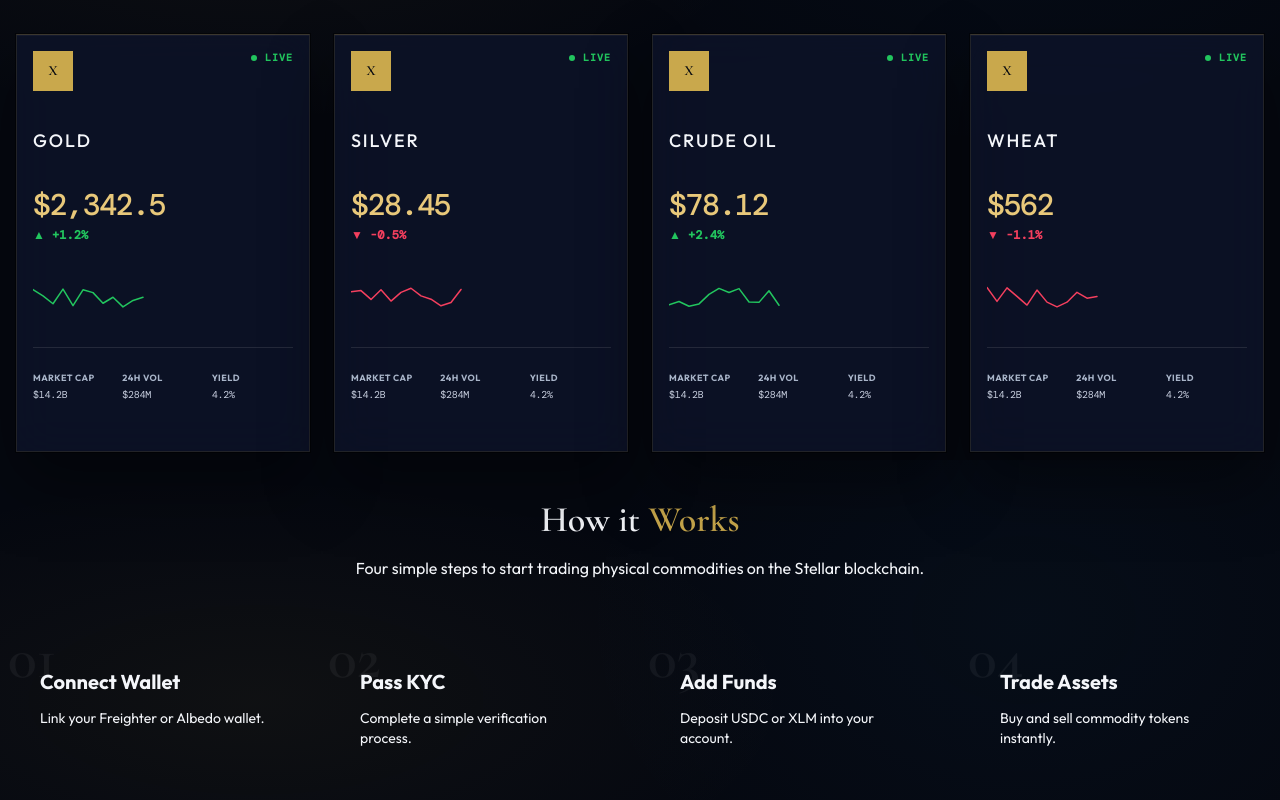
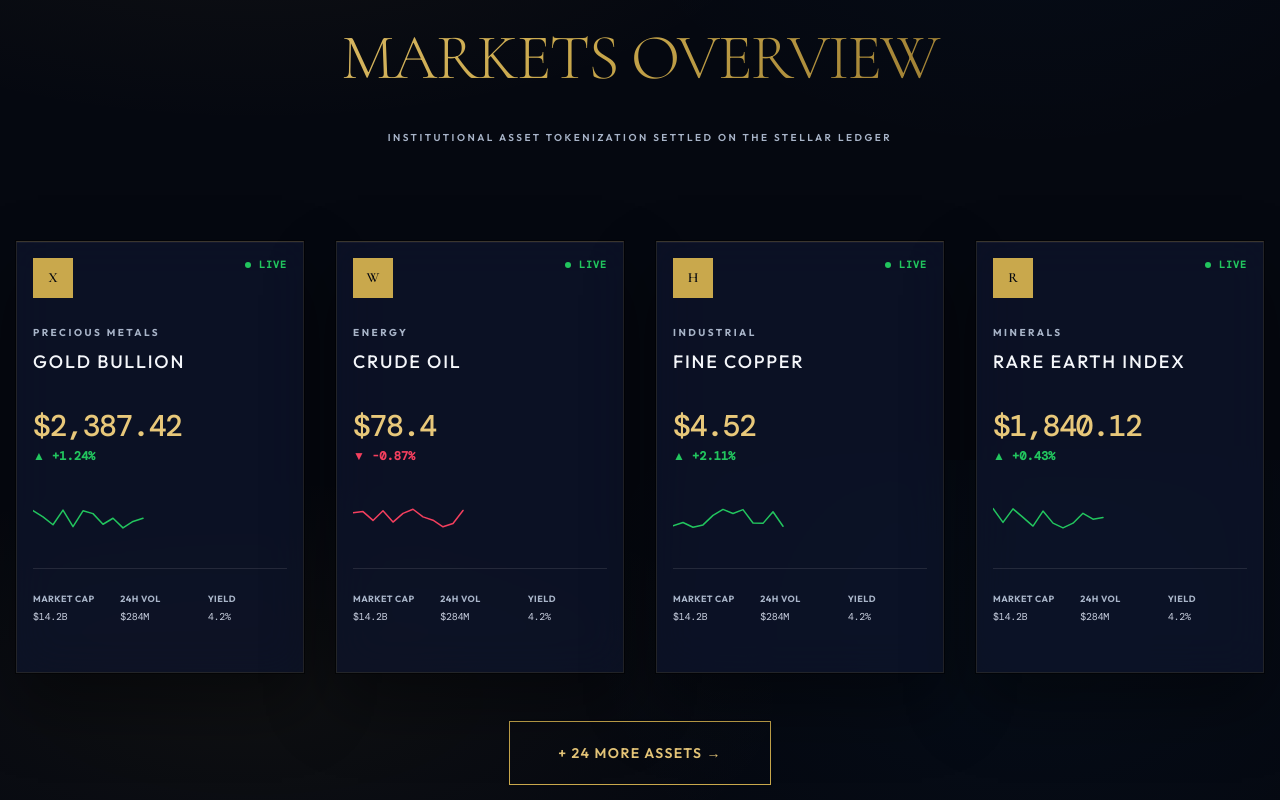
Before and after one commit to stellar-rwa/stellar-rwa-commodities, a Next.js app in the folder frontend/: page / in a window 1280 px wide. Shown: the part 1140-1940 px from the top of the page. Built offline with nearby package versions, Linux system fonts and the light colour scheme.

Commit message:
feat: implement expandable asset grid with institutional overview

```diff
--- a/frontend/src/components/sections/CommoditiesSection.tsx
+++ b/frontend/src/components/sections/CommoditiesSection.tsx
@@ -1,67 +1,88 @@
 "use client";
 
-import { motion } from "framer-motion";
+import { motion, AnimatePresence } from "framer-motion";
 import { CommodityCard } from "@/components/commodity/CommodityCard";
+import { Button } from "@/components/ui/button";
+import { useState } from "react";
+import Link from "next/link";
 
-const commodities = [
-  {
-    code: "XGLD",
-    name: "Gold",
-    price: 2342.50,
-    change: 1.2,
-    description: "Physical gold bullion, vaulted and audited.",
-    color: "#c9a84c",
-  },
-  {
-    code: "XSLV",
-    name: "Silver",
-    price: 28.45,
-    change: -0.5,
-    description: "Fine silver reserves, tokenized for trade.",
-    color: "#94a3b8",
-  },
-  {
-    code: "XOIL",
-    name: "Crude Oil",
-    price: 78.12,
-    change: 2.4,
-    description: "Brent Crude barrels, fractionalized.",
-    color: "#1e293b",
-  },
-  {
-    code: "XWHT",
-    name: "Wheat",
-    price: 562.00,
-    change: -1.1,
-    description: "Premium wheat bushels, globally tradable.",
-    color: "#f59e0b",
-  },
+const FEATURED = [
+  { code: "XAU", name: "Gold Bullion", price: 2387.42, change: 1.24, category: "Precious Metals" },
+  { code: "WTI", name: "Crude Oil", price: 78.40, change: -0.87, category: "Energy" },
+  { code: "HG", name: "Fine Copper", price: 4.52, change: 2.11, category: "Industrial" },
+  { code: "REI", name: "Rare Earth Index", price: 1840.12, change: 0.43, category: "Minerals" },
+];
+
+const MORE_ASSETS = [
+  { code: "XAG", name: "Silver Bullion", price: 28.42, change: 0.84, category: "Precious Metals" },
+  { code: "BRENT", name: "Brent Crude", price: 82.15, change: -1.24, category: "Energy" },
+  { code: "ALU", name: "Aluminium", price: 2542.00, change: 1.52, category: "Industrial" },
+  { code: "LITH", name: "Lithium Carbonate", price: 14200.0, change: -4.21, category: "Minerals" },
+  { code: "PLAT", name: "Platinum", price: 1042.0, change: 0.12, category: "Precious Metals" },
+  { code: "PALL", name: "Palladium", price: 984.5, change: -0.34, category: "Precious Metals" },
+  { code: "NAT", name: "Natural Gas", price: 2.14, change: 1.88, category: "Energy" },
+  { code: "WHT", name: "Soft Wheat", price: 624.0, change: 0.55, category: "Agriculture" },
 ];
 
 export function CommoditiesSection() {
+  const [showMore, setShowMore] = useState(false);
+
   return (
-    <section className="container mx-auto px-4">
-      <div className="flex flex-col md:row justify-between items-end mb-12 gap-4">
-        <div>
-          <h2 className="font-display text-4xl font-bold mb-4">Supported <span className="text-gold">Assets</span></h2>
-          <p className="text-muted-text max-w-xl">
-            Real-world assets tokenized as Stellar-native assets. Every token is backed 1:1 by physical reserves in regulated vaults.
+    <section className="py-32 relative z-10" id="markets">
+      <div className="container mx-auto px-4">
+        <div className="text-center mb-24">
+          <motion.h2
+            initial={{ opacity: 0, y: 20 }}
+            whileInView={{ opacity: 1, y: 0 }}
+            viewport={{ once: true }}
+            className="font-display text-[clamp(36px,5vw,72px)] font-light uppercase gold-gradient tracking-tight"
+          >
+            Markets Overview
+          </motion.h2>
+          <p className="font-sans text-platinum max-w-2xl mx-auto mt-6 font-semibold uppercase tracking-[0.25em] text-[10px]">
+            Institutional asset tokenization settled on the Stellar ledger
           </p>
         </div>
-      </div>
 
-      <div className="grid grid-cols-1 md:grid-cols-2 lg:grid-cols-4 gap-6">
-        {commodities.map((commodity, index) => (
-          <motion.div
-            key={commodity.code}
-            initial={{ opacity: 0, y: 20 }}
-            whileInView={{ opacity: 1, y: 0 }}
-            transition={{ duration: 0.5, delay: index * 0.1 }}
-            viewport={{ once: true }}
+        <div className="grid grid-cols-1 md:grid-cols-2 lg:grid-cols-4 gap-8 mb-12">
+          {FEATURED.map((asset) => (
+            <CommodityCard key={asset.code} {...asset} />
+          ))}
+        </div>
+
+        <AnimatePresence>
+          {showMore && (
+            <motion.div
+              initial={{ opacity: 0, height: 0 }}
+              animate={{ opacity: 1, height: "auto" }}
+              exit={{ opacity: 0, height: 0 }}
+              transition={{ duration: 0.8, ease: [0.16, 1, 0.3, 1] }}
+              className="overflow-hidden"
+            >
+              <div className="grid grid-cols-1 md:grid-cols-2 lg:grid-cols-4 gap-8 mb-20 pb-12">
+                {MORE_ASSETS.map((asset) => (
+                  <CommodityCard key={asset.code} {...asset} />
+                ))}
+              </div>
+              <div className="flex justify-center mb-16">
+                <Link href="/markets" className="font-sans text-[10px] font-black uppercase tracking-[0.4em] text-gold hover:text-gold-light transition-all flex items-center gap-4 group">
+                   View All Institutional Markets
+                   <div className="w-12 h-[1px] bg-gold group-hover:w-20 transition-all" />
+                </Link>
+              </div>
+            </motion.div>
+          )}
+        </AnimatePresence>
+
+        <div className="flex justify-center">
+          <Button
+            variant="outline"
+            className="btn-secondary h-16 px-12 rounded-none"
+            onClick={() => setShowMore(!showMore)}
           >
-            <CommodityCard {...commodity} />
-          </motion.div>
-        ))}
+            {showMore ? "Show Fewer Assets ↑" : "+ 24 More Assets →"}
+          </Button>
+        </div>
       </div>
     </section>
   );
```
